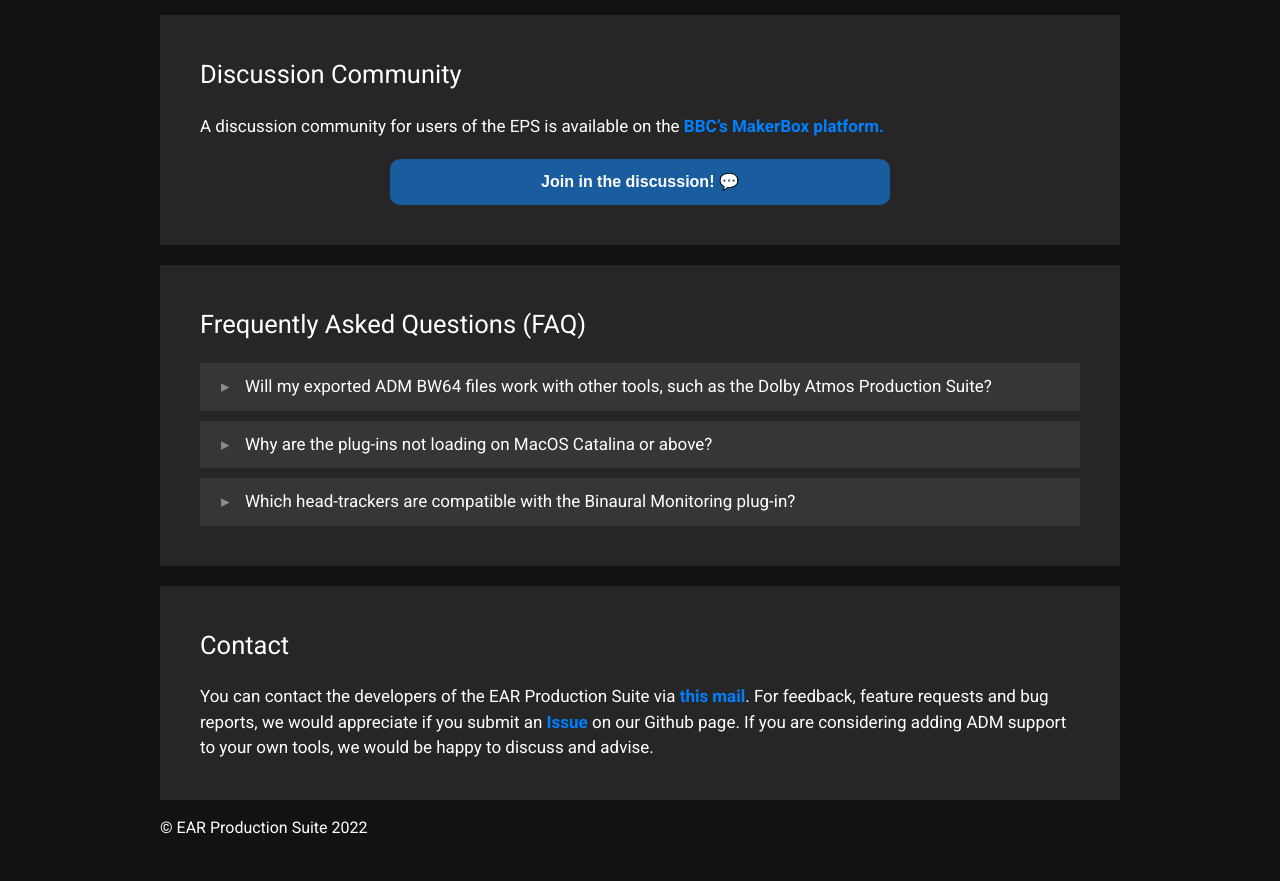
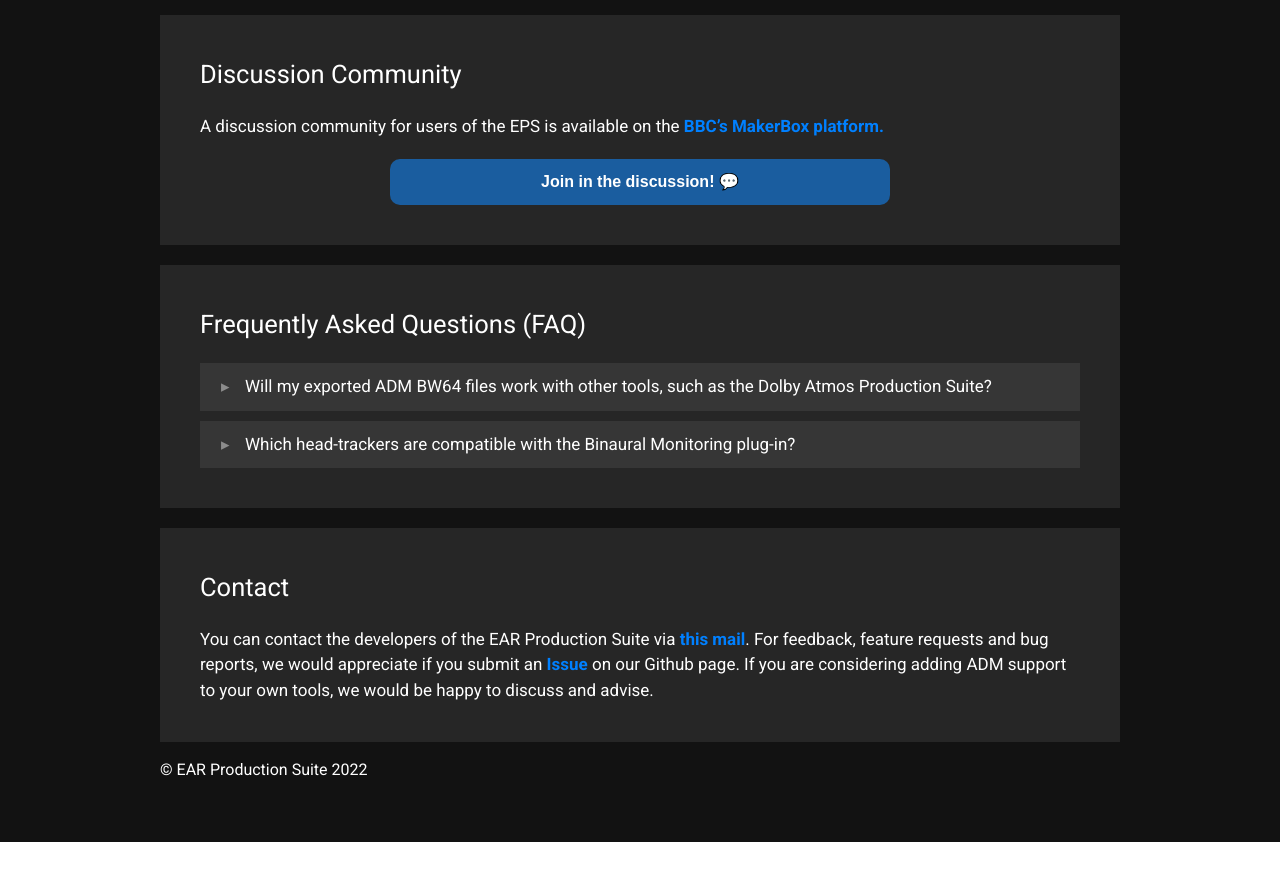
Before and after one commit to ebu/ear-production-suite, a Jekyll site: the page built from docs/index.markdown, in a window 1280 px wide and 900 px high, scrolled down 2667 px. Shown: the top 881 px of the window. Built offline with Jekyll 4.4.1, drawn with Linux system fonts in a browser that asks for light colours; after the commit the page ends 3509 px from its top, so only the background shows below that.

Commit message:
Remove notes on Gatekeeper

```diff
--- a/docs/index.markdown
+++ b/docs/index.markdown
@@ -126,21 +126,6 @@
       </div>
   </details>
   <details>
-    <summary>Why are the plug-ins not loading on MacOS Catalina or above?</summary>
-      <div class="text_section">
-        <p>The MacOS security gatekeeper service may block the plug-ins from loading.
-        You can validate the files after install by entering the following command in Terminal:</p>
-        <code>
-          sudo xattr -rd com.apple.quarantine \<br/>
-            &nbsp;&nbsp;~/Library/Application\ Support/REAPER/UserPlugins/reaper_adm.dylib \<br/>
-            &nbsp;&nbsp;~/Library/Audio/Plug-Ins/VST3/ADM\ Export\ Source.vst3 \<br/>
-            &nbsp;&nbsp;~/Library/Audio/Plug-Ins/VST3/ear-production-suite/
-        </code>
-        <p>On reloading your digital audio workstation or re-scanning for the plug-ins, you should now be able to load them.
-        If you have not installed the plug-ins to the default locations, then please change the above file paths accordingly.</p>
-      </div>
-  </details>
-  <details>
     <summary>Which head-trackers are compatible with the Binaural Monitoring plug-in?</summary>
       <div class="text_section">
         <p>The Binaural Monitoring plug-in accepts listener orientation data over OSC and responds to messages used by several other popular spatial audio plug-in suites.
```
